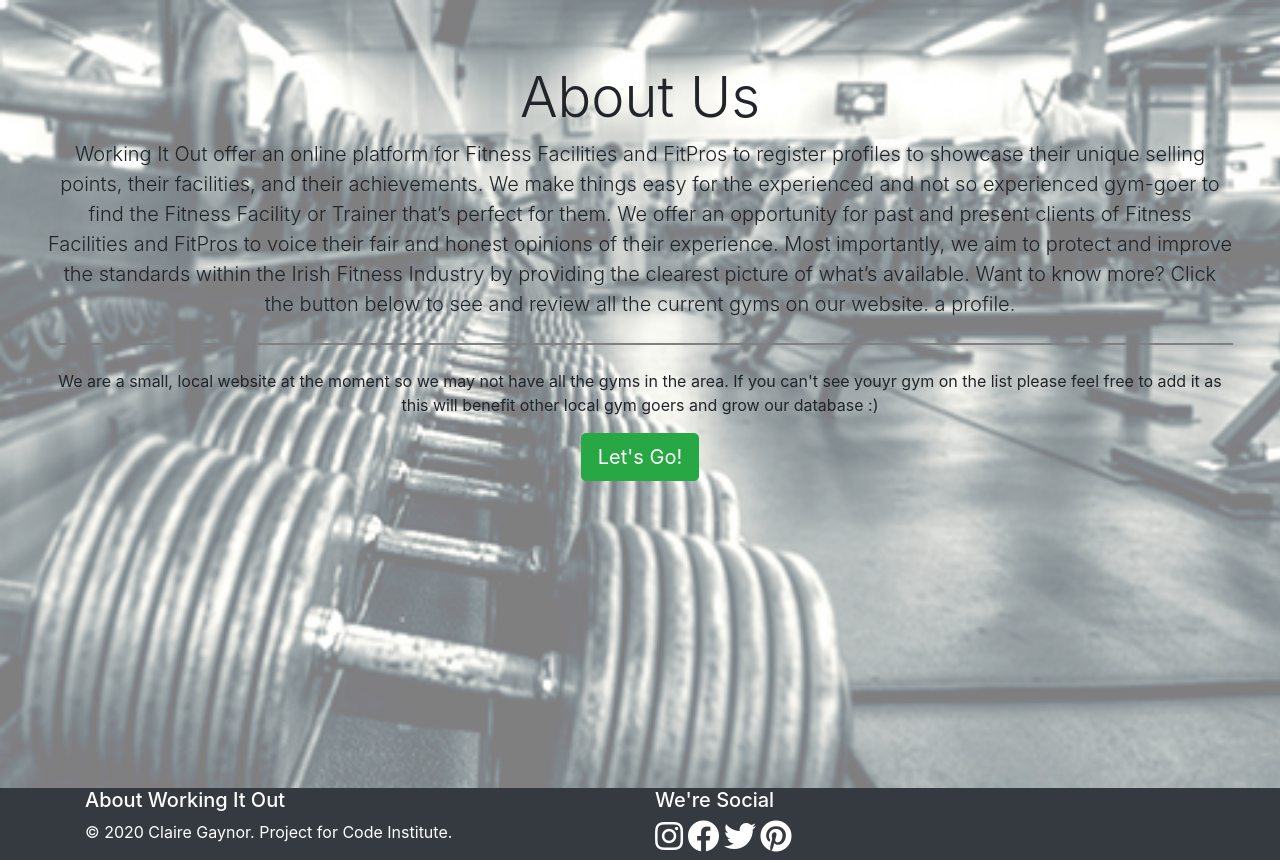
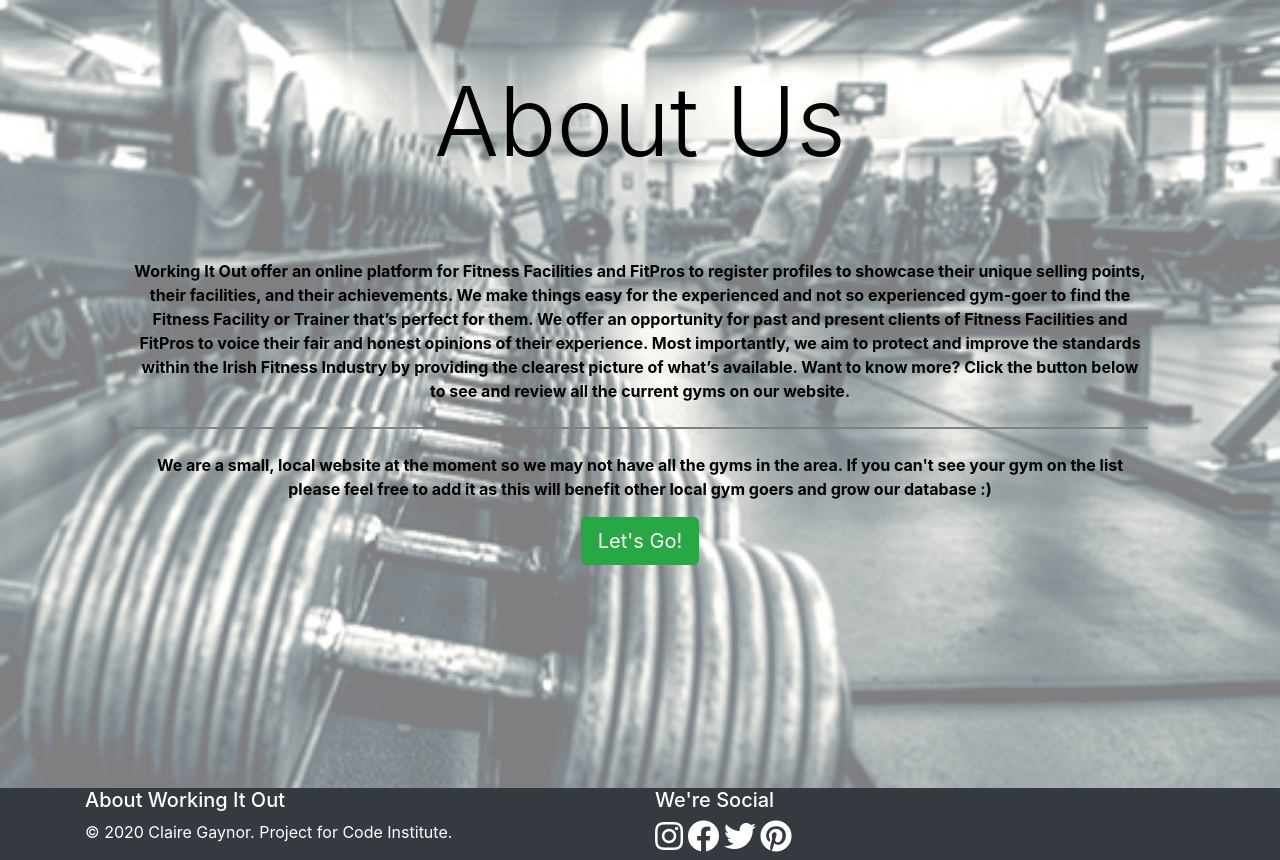
Before and after one commit to cgaynor91/Working_It_Out, a Flask app: page /about in a window 1280 px wide. Shown: the part 56-916 px from the top of the page. Run offline with Flask 2, Linux system fonts and the light colour scheme; some libraries are stand-ins or nearby versions.

Commit message:
Added style changeds for anout.html in css and about.html

```diff
--- a/.c9/metadata/environment/app.py
+++ b/.c9/metadata/environment/app.py
@@ -1 +1 @@
-{"filter":false,"title":"app.py","tooltip":"/app.py","undoManager":{"mark":-1,"position":-1,"stack":[]},"ace":{"folds":[],"scrolltop":660,"scrollleft":0,"selection":{"start":{"row":11,"column":0},"end":{"row":11,"column":0},"isBackwards":false},"options":{"guessTabSize":true,"useWrapMode":true,"wrapToView":true},"firstLineState":{"row":51,"state":"start","mode":"ace/mode/python"}},"timestamp":1580642397490,"hash":"5b5bf6df8e4a8a0eee4eee7a6ec3876456a0f5be"}
+{"filter":false,"title":"app.py","tooltip":"/app.py","undoManager":{"mark":-1,"position":-1,"stack":[]},"ace":{"folds":[],"scrolltop":660,"scrollleft":0,"selection":{"start":{"row":11,"column":0},"end":{"row":11,"column":0},"isBackwards":false},"options":{"guessTabSize":true,"useWrapMode":true,"wrapToView":true},"firstLineState":0},"timestamp":1580642397490,"hash":"5b5bf6df8e4a8a0eee4eee7a6ec3876456a0f5be"}
--- a/templates/about.html
+++ b/templates/about.html
@@ -2,16 +2,15 @@
 
 <div class="container-fluid">
 
-    <div class="row justify-content-center">
-        <div class="col-12 col-md-8">
+    <div class="container justify-content-center">
+        <div class="col-12 col-md-8 jumbo-text">
             <div class="jumbotron">
-                <h1 class="display-4">About Us</h1>
-                <p class="lead">Working It Out offer an online platform for Fitness Facilities and FitPros to register profiles to showcase their unique selling points, their facilities, and their achievements. We make things easy for the experienced and not so experienced
+                <h1 class="display-3">About Us</h1>
+                <p></b>Working It Out offer an online platform for Fitness Facilities and FitPros to register profiles to showcase their unique selling points, their facilities, and their achievements. We make things easy for the experienced and not so experienced
                     gym-goer to find the Fitness Facility or Trainer that’s perfect for them. We offer an opportunity for past and present clients of Fitness Facilities and FitPros to voice their fair and honest opinions of their experience. Most importantly,
-                    we aim to protect and improve the standards within the Irish Fitness Industry by providing the clearest picture of what’s available. Want to know more? Click the button below to see and review all the current gyms on our website.
-                    a profile.</p>
+                    we aim to protect and improve the standards within the Irish Fitness Industry by providing the clearest picture of what’s available. Want to know more? Click the button below to see and review all the current gyms on our website. </p>
                 <hr class="my-4">
-                <p>We are a small, local website at the moment so we may not have all the gyms in the area. If you can't see youyr gym on the list please feel free to add it as this will benefit other local gym goers and grow our database :)</p>
+                <p>We are a small, local website at the moment so we may not have all the gyms in the area. If you can't see your gym on the list please feel free to add it as this will benefit other local gym goers and grow our database :)</p>
                 <a class="btn btn-success btn-lg" href="{{url_for('get_gyms')}}" role="button">Let's Go!</a>
             </div>
         </div>
```
Also changed, not shown: .c9/metadata/environment/templates/about.html (+1 -1 lines), .c9/metadata/environment/templates/home.html (+1 -1 lines), .c9/metadata/environment/static/css/style.css.
